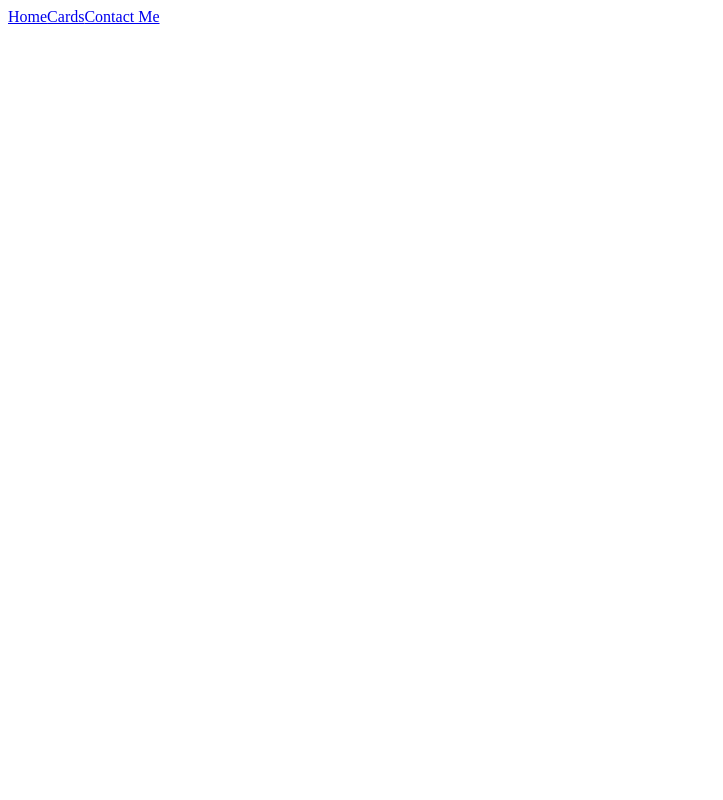
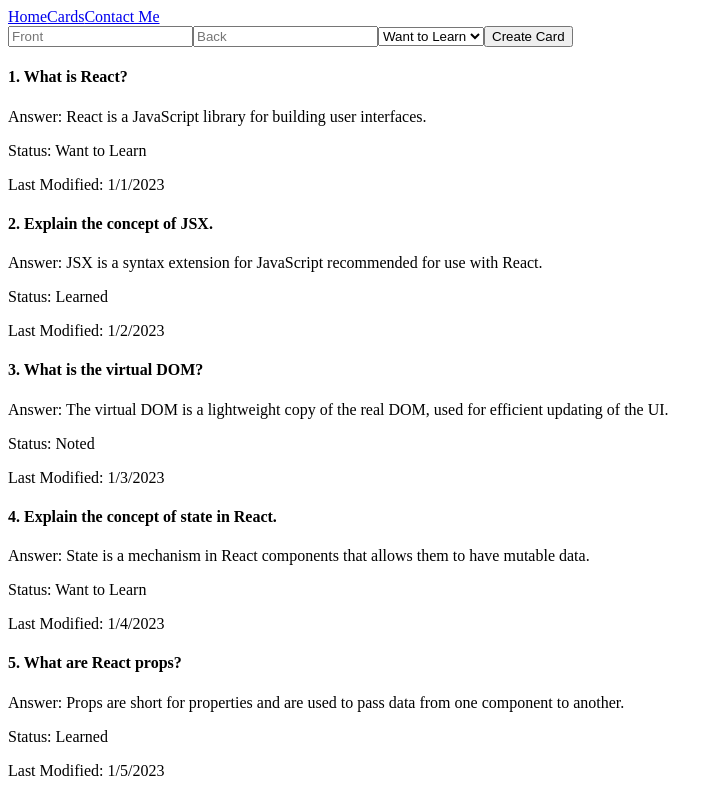
Before and after one commit to behruzgurbanli/as3-wm1-behruzgurbanli, a React (Create React App) app: page /cards in a window 1280 px wide. Shown: the whole page, without its empty margins (0-723 px from the left). Built offline with nearby package versions, Linux system fonts and the light colour scheme; data requests are answered from the project's data file.

Commit message:
display error updated

```diff
--- a/src/components/CardManagement.jsx
+++ b/src/components/CardManagement.jsx
@@ -1,6 +1,6 @@
-import React, { useEffect, useState, useCallback } from 'react';
+import { useEffect, useState, useCallback } from 'react';
+import Card from './Card.jsx'
 import axios from 'axios';
-import Card from './Card';
 
 const CardManagement = () => {
     const [cards, setCards] = useState([]);
@@ -13,7 +13,7 @@
         } catch (error) {
             console.error("Error: ", error);
         }
-    }, [fetchCards]);
+    }, []);
 
     useEffect(() => {
         fetchCards();
@@ -55,6 +55,42 @@
         }
     }, []);
 
+    return (
+        <div>
+            {/* Create new card form */}
+            <input
+                type="text"
+                placeholder="Front"
+                value={newCard.front}
+                onChange={(e) => setNewCard({ ...newCard, front: e.target.value })}
+            />
+            <input
+                type="text"
+                placeholder="Back"
+                value={newCard.back}
+                onChange={(e) => setNewCard({ ...newCard, back: e.target.value })}
+            />
+            <select
+                value={newCard.status}
+                onChange={(e) => setNewCard({ ...newCard, status: e.target.value })}
+            >
+                <option value="Want to Learn">Want to Learn</option>
+                <option value="Learned">Learned</option>
+                <option value="Noted">Noted</option>
+            </select>
+            <button onClick={handleCreateCard}>Create Card</button>
+
+            {/* Display existing cards */}
+            {cards.map((card) => (
+                <Card
+                    key={card.id}
+                    {...card}
+                    onEdit={handleEdit}
+                    onDelete={handleDelete}
+                />
+            ))}
+        </div>
+    );
 
 }
 
--- a/src/pages/Cards.jsx
+++ b/src/pages/Cards.jsx
@@ -1,21 +1,13 @@
-import React, { useState } from 'react';
-import FlashCard from '../components/Card.jsx';
+import React from 'react';
+import CardManagement from '../components/CardManagement.jsx';
 import Navbar from '../components/Navbar.jsx'
-import CardManagement from '../components/CardManagement.jsx'
-import axios from 'axios';
 import '../assets/cards.css'
 
 function Cards() {
-    const [cards, setCards] = useState([]);
-
     return (
     <>
         <Navbar />
-        {cards.map((card) => (
-            <FlashCard key={ card.id } {...card} />
-        ))
-
-        }
+        <CardManagement />
     </>
     );
 }
```
